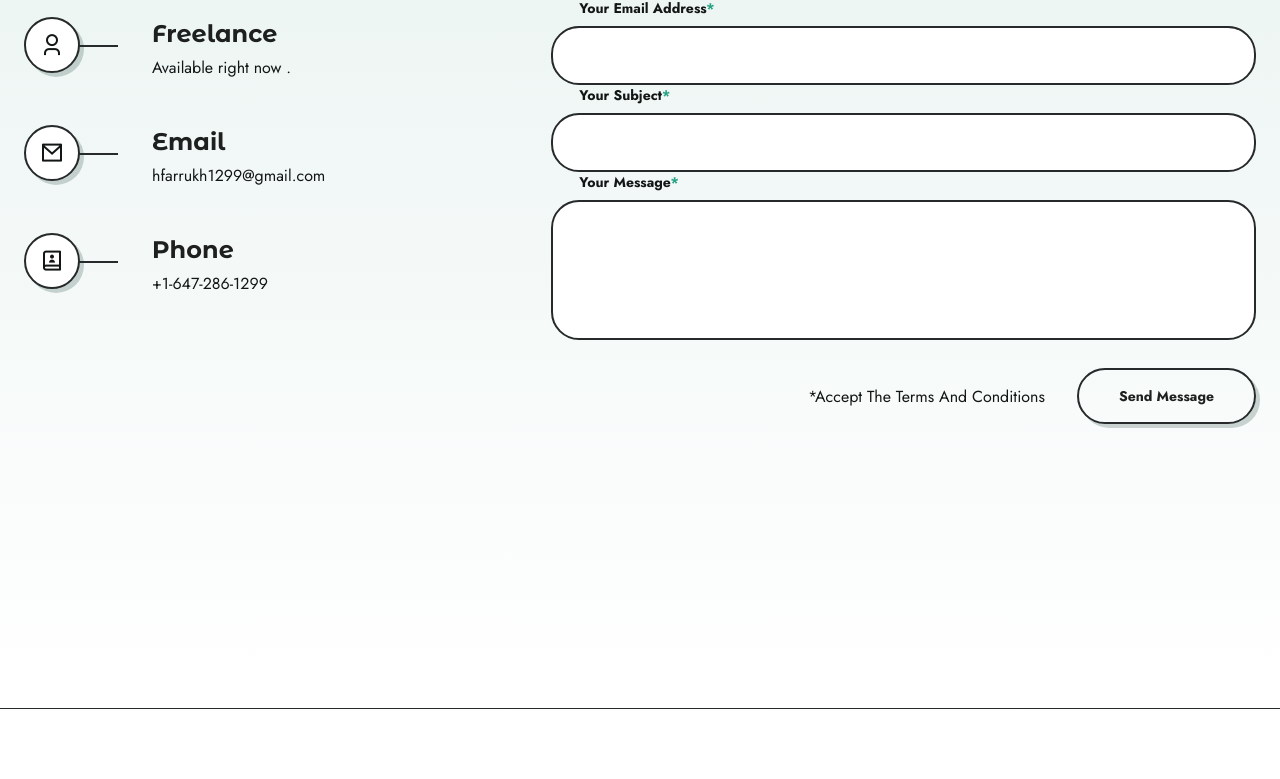
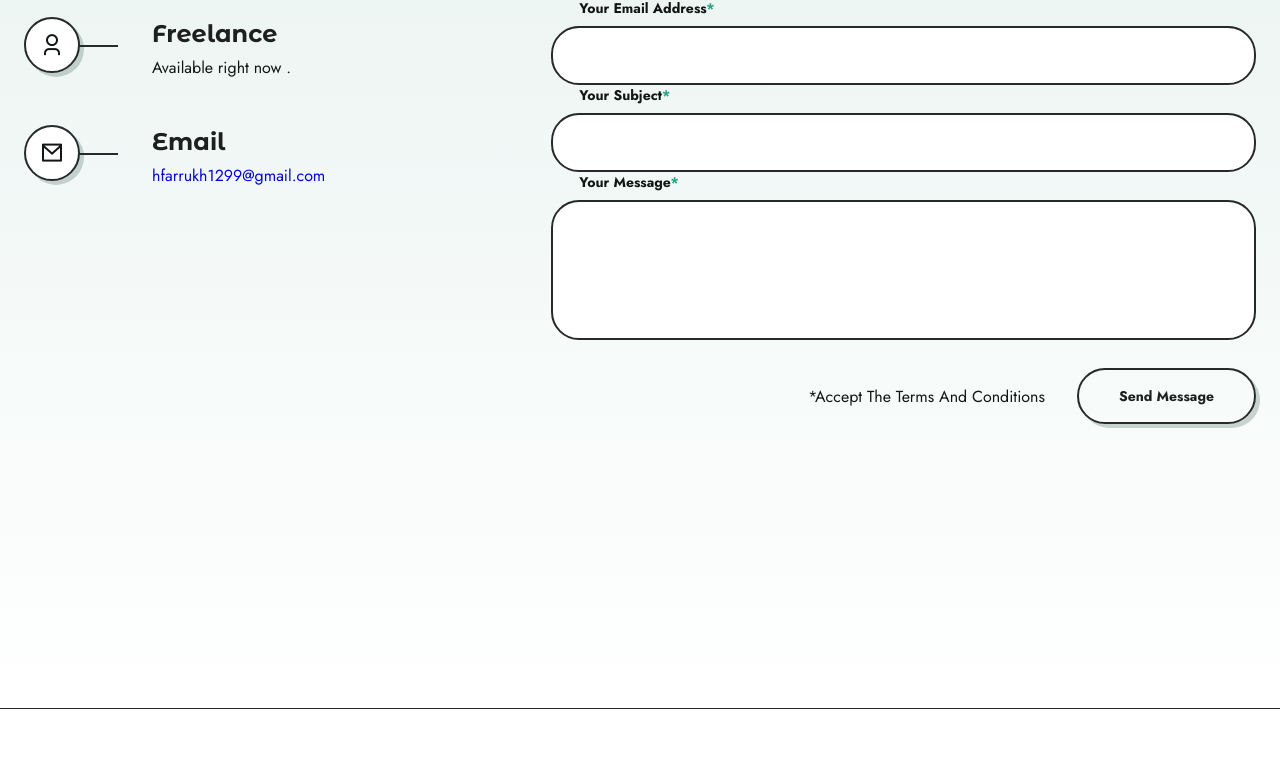
Before and after one commit to HinaFarrukh1299/Portfolio-1299-hinafarrukh, a plain HTML site: page index.html in a window 1280 px wide. Shown: the part 7591-8370 px from the top of the page. Drawn offline with nearby package versions, Linux system fonts and the light colour scheme.

Commit message:
Update portfolio UI and Air Canada resume

```diff
--- a/JS/main.js
+++ b/JS/main.js
@@ -193,6 +193,10 @@ contactMessage.value="";
 
 contactForm.addEventListener('submit',sendEmail);
 
+//Resume
+document.getElementById("email").innerHTML =
+    " hfarrukh1299" + "@" + "gmail.com";
+
 
 /*-===Style-Switcher===-*/
 const styleSwitcher = document.getElementById('style-switcher');
--- a/index.html
+++ b/index.html
@@ -21,9 +21,9 @@
     <body >
         <!---Header-->
         <header class="header" id="header">
-          <head>
 
-          </head>
+
+
             <nav class="nav container">
                 <a href="" class="nav-logo">H.Farrukh</a>
                 <div class="nav-menu" id="nav-menu">
@@ -1014,27 +1014,16 @@ scratch website (it teaches kids how to code through play) etc.
                         Email
                       </h3>
                        <p class="contact-data">
-                        hfarrukh1299@gmail.com
+                        <a href="mailto: hfarrukh1299@gmail.com" id="email">
+                          hina [dot] farrukh [at] gmail [dot] com
+                        </a>
+
                        </p>
                   </div>
 
                   </div>
 
-                  <div class="contact-card">
-                    <span class="contact-icon">
-                      <i class="ri-contacts-book-2-line"></i>
-                    </span>
 
-                  <div>
-                      <h3 class="contact-title">
-                        Phone
-                      </h3>
-                       <p class="contact-data">
-                        +1-647-286-1299
-                       </p>
-                  </div>
-
-                  </div>
 
                 </div>
 
```
Also changed, not shown: 2 other files.
